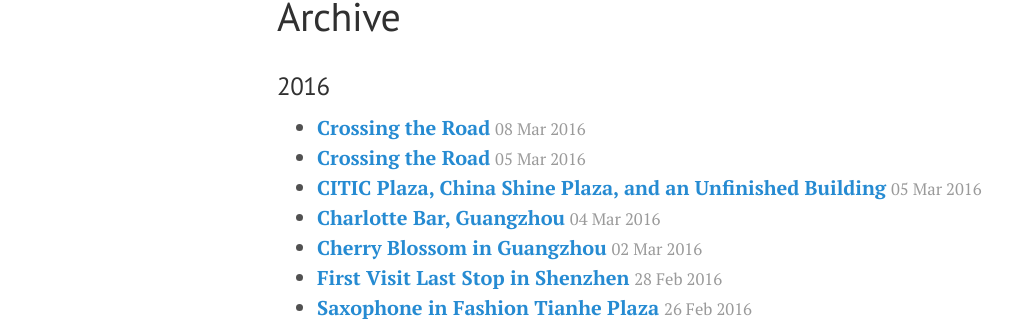
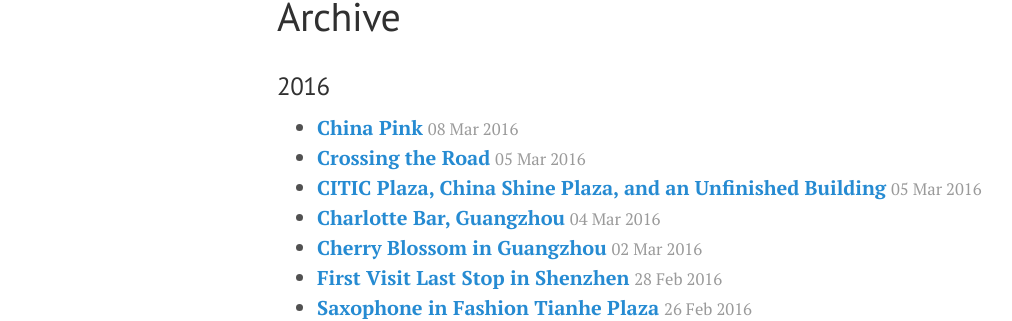
Before and after one commit to comacros/comacros.github.io, a Jekyll site: the page built from archive.md, in a window 1280 px wide. Shown: the part 141-462 px from the top of the page, without its empty margins (3-1015 px from the left). Built offline with Jekyll 4.4.1, drawn with Linux system fonts in a browser that asks for light colours.

Commit message:
update post 'China Pink' name

```diff
--- a/archive.md
+++ b/archive.md
@@ -5,7 +5,7 @@ title: Archive
 
 ### 2016
 
-* [**Crossing the Road**](http://xiongzh.com/2016/03/08/China-Pink/) <small style="color:rgb(154,154,154)">08 Mar 2016</small>
+* [**China Pink**](http://xiongzh.com/2016/03/08/China-Pink/) <small style="color:rgb(154,154,154)">08 Mar 2016</small>
 * [**Crossing the Road**](http://xiongzh.com/2016/03/05/Crossing-the-Road/) <small style="color:rgb(154,154,154)">05 Mar 2016</small>
 * [**CITIC Plaza, China Shine Plaza, and an Unfinished Building**](http://xiongzh.com/2016/03/05/CITIC-Plaza,-China-Shine-Plaza,-and-an-Unfinished-Building/) <small style="color:rgb(154,154,154)">05 Mar 2016</small>
 * [**Charlotte Bar, Guangzhou**](http://xiongzh.com/2016/03/04/Charlotte-Bar-Guangzhou/) <small style="color:rgb(154,154,154)">04 Mar 2016</small>
```
